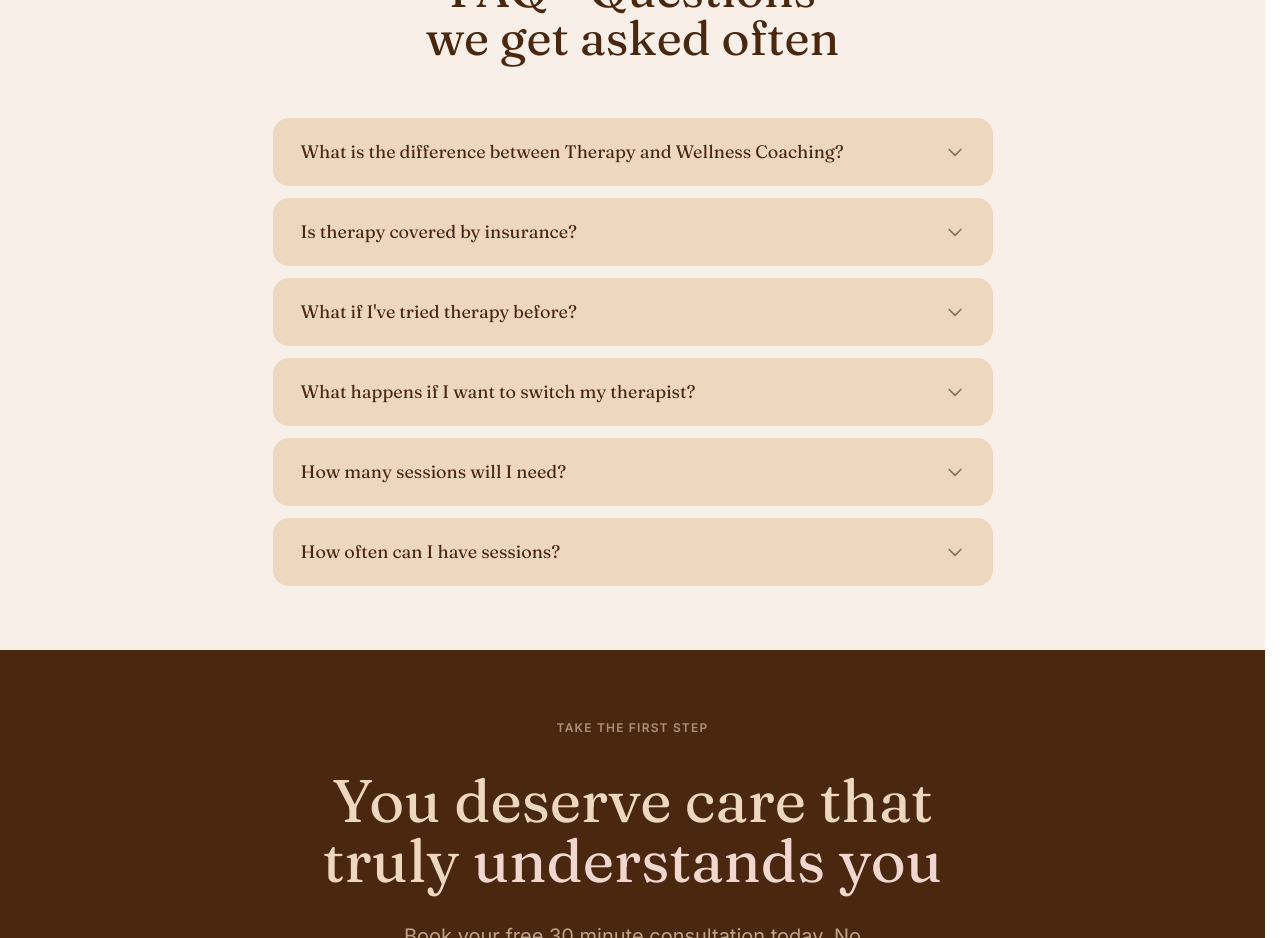
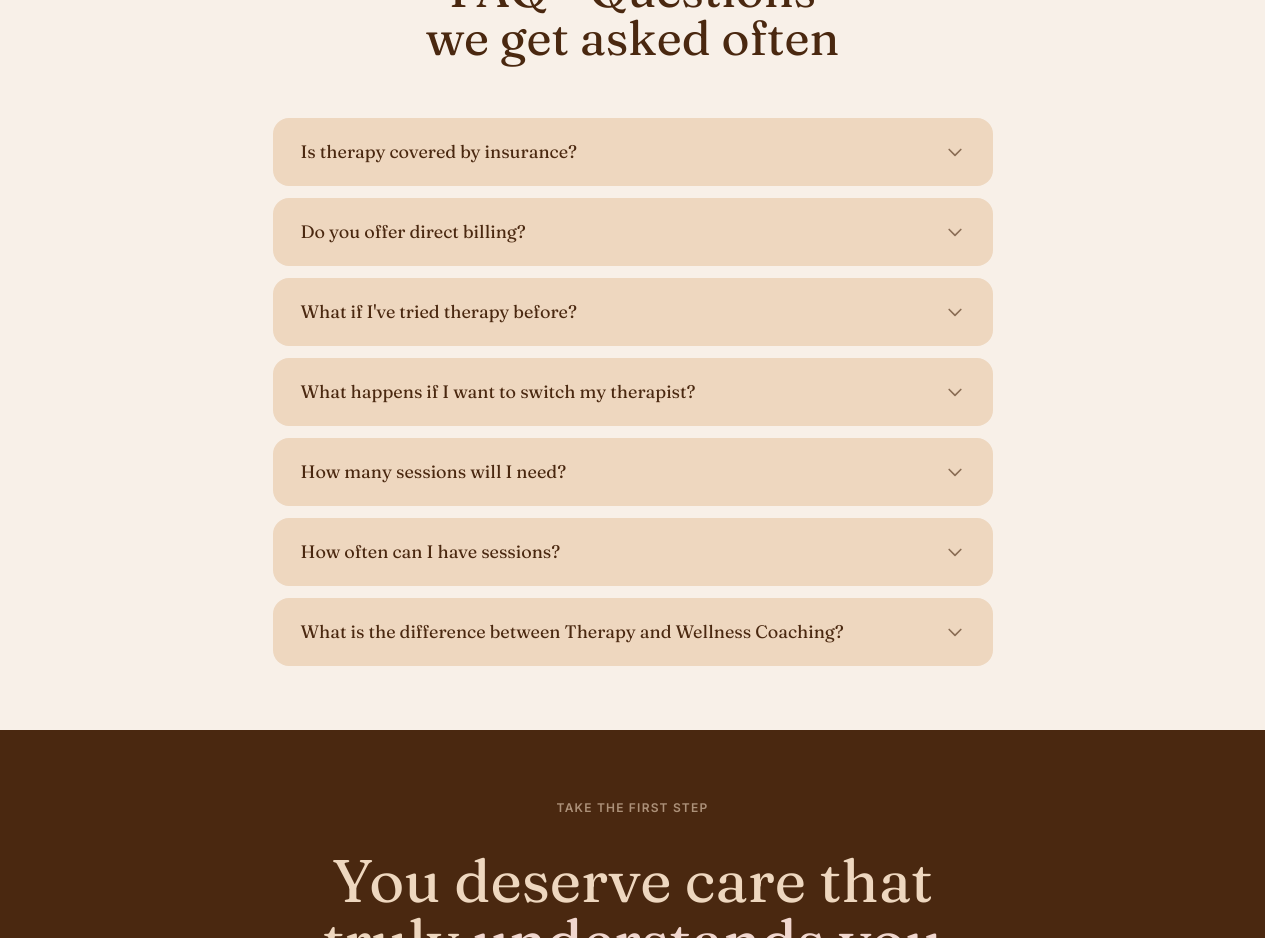
Before and after one commit to tomideojuoko/solacewave, a React (Vite) app: page / in a window 1280 px wide. Shown: the part 7900-8838 px from the top of the page. Built offline with nearby package versions, Linux system fonts and the light colour scheme; a web font is replaced by a local one.

Commit message:
FAQ: add direct billing question, move therapy vs coaching to the end
Co-Authored-By: Claude Opus 5.5 <noreply@anthropic.com>
Claude-Session: https://claude.ai/code/session_01NzDjhKpqdsQLVEpyVPrNBd

```diff
--- a/src/components/FAQ.jsx
+++ b/src/components/FAQ.jsx
@@ -2,12 +2,12 @@ import { useState } from 'react'
 
 const faqs = [
   {
-    q: 'What is the difference between Therapy and Wellness Coaching?',
-    a: 'Therapy is a regulated health procedure done by a professional who can assess, diagnose, and support treatment of conditions like depression, anxiety, PTSD, and other mental health concerns. If you feel you need that level of clinical care, therapy is the right path. A wellness coach does not diagnose, prescribe, or treat medical or mental health conditions, but is a powerful support for everyday life including personal growth, building healthy habits, navigating relationships, managing stress, improving work-life balance, setting and achieving goals, and finding clarity during life transitions. If you are unsure which is right for you, book a free consultation and we will help you figure it out together.',
+    q: 'Is therapy covered by insurance?',
+    a: 'Many extended health benefits plans in Canada cover registered psychotherapy, though coverage varies by provider. We recommend checking with your insurer directly. We provide receipts for reimbursement.',
   },
   {
-    q: 'Is therapy covered by insurance?',
-    a: 'Many extended health benefits plans in Canada cover registered psychotherapy, though coverage varies by provider. We recommend checking with your insurer directly. We provide receipts for reimbursement.',
+    q: 'Do you offer direct billing?',
+    a: "Yes! We offer direct billing with select insurers, including Manulife, Sun Life, Canada Life, Medavie Blue Cross, Alberta Blue Cross and many more. Not sure if your plan is covered? Book a free consultation and we'll help you check your coverage and whether we can bill your insurer directly.",
   },
   {
     q: "What if I've tried therapy before?",
@@ -24,6 +24,10 @@ const faqs = [
   {
     q: 'How often can I have sessions?',
     a: 'Most clients start weekly or biweekly, but frequency is flexible based on your needs and schedule.',
+  },
+  {
+    q: 'What is the difference between Therapy and Wellness Coaching?',
+    a: 'Therapy is a regulated health procedure done by a professional who can assess, diagnose, and support treatment of conditions like depression, anxiety, PTSD, and other mental health concerns. If you feel you need that level of clinical care, therapy is the right path. A wellness coach does not diagnose, prescribe, or treat medical or mental health conditions, but is a powerful support for everyday life including personal growth, building healthy habits, navigating relationships, managing stress, improving work-life balance, setting and achieving goals, and finding clarity during life transitions. If you are unsure which is right for you, book a free consultation and we will help you figure it out together.',
   },
 ]
 
```
